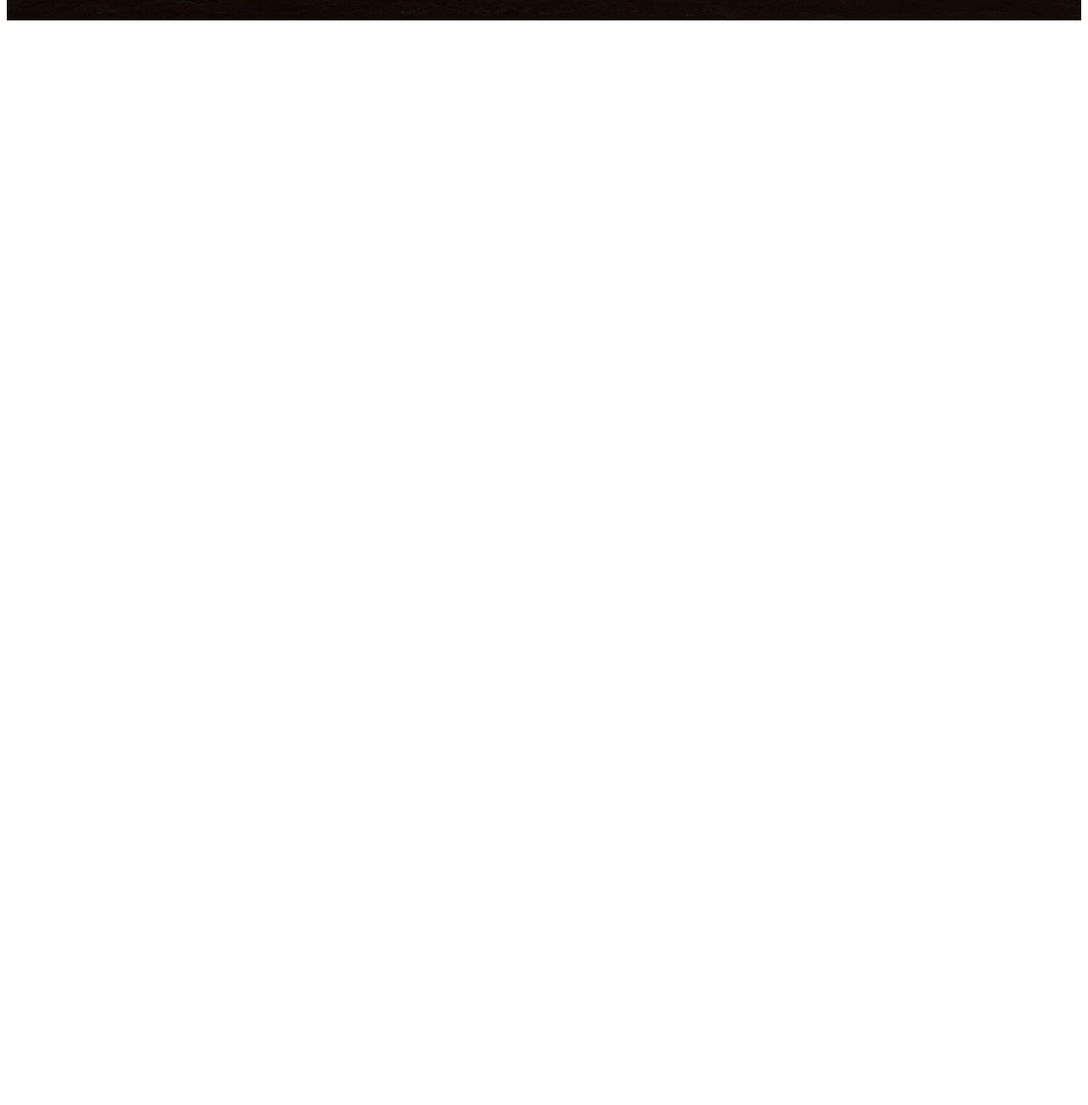
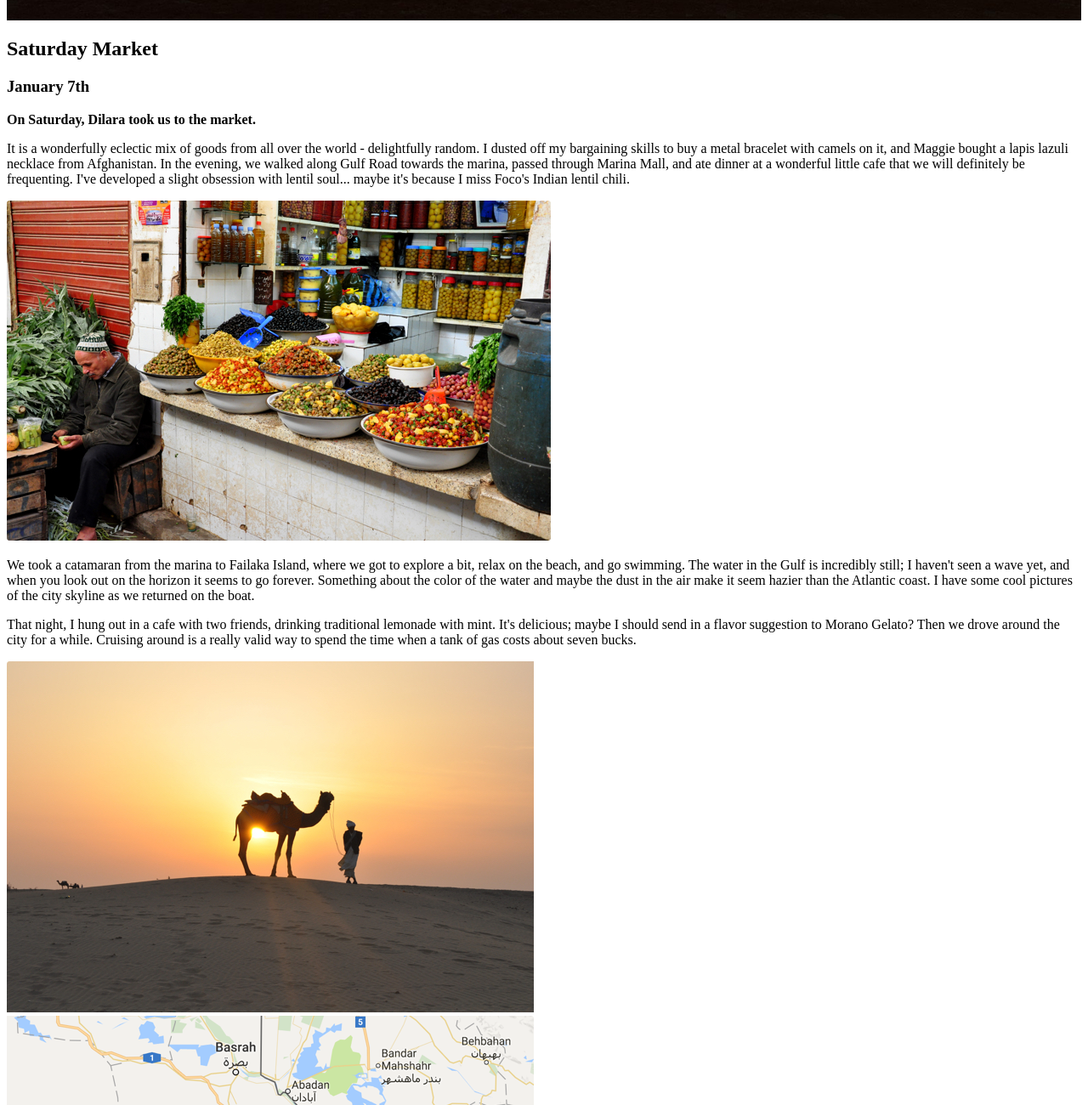
Before and after one commit to kendallawills/Codecademy_Banas_Travel_Blog, a plain HTML site: page index.html in a window 1280 px wide. Shown: the part 720-2020 px from the top of the page at 85% size. Before the commit the page ends 800 px from the top, so only its background shows below. Drawn offline with Linux system fonts and the light colour scheme.

Commit message:
Add Blog

```diff
--- a/index.html
+++ b/index.html
@@ -16,6 +16,51 @@
         </div>
 
         <!-- BLOG -->
+        <div id="blog">
+
+            <!-- POST -->
+            <div class="post">
+                <h2>Saturday Market</h2>
+                <h3>January 7th</h3>
+                <strong class="opening-line">On Saturday, Dilara took us to the market.</strong>
+                <p>It is a wonderfully eclectic mix of goods from all over the world - delightfully
+                    random. I dusted off my bargaining skills to buy a metal bracelet with camels on
+                    it, and Maggie bought a lapis lazuli necklace from Afghanistan. In the evening,
+                    we walked along Gulf Road towards the marina, passed through Marina Mall, and ate
+                    dinner at a wonderful little cafe that we will definitely be frequenting. I've
+                    developed a slight obsession with lentil soul... maybe it's because I miss Foco's
+                    Indian lentil chili.
+                </p>
+                <div class="image-container">
+                    <img src="resources/images/market.jpg">
+                </div>
+                <p>We took a catamaran from the marina to Failaka Island, where we got to explore a
+                    bit, relax on the beach, and go swimming. The water in the Gulf is incredibly
+                    still; I haven't seen a wave yet, and when you look out on the horizon it seems
+                    to go forever. Something about the color of the water and maybe the dust in the
+                    air make it seem hazier than the Atlantic coast. I have some cool pictures of
+                    the city skyline as we returned on the boat.
+                </p>
+                <p>That night, I hung out in a cafe with two friends, drinking traditional lemonade
+                    with mint. It's delicious; maybe I should send in a flavor suggestion to Morano
+                    Gelato? Then we drove around the city for a while. Cruising around is a really
+                    valid way to spend the time when a tank of gas costs about seven bucks.
+                </p>
+            </div>
+
+            <!-- IMAGES -->
+            <div class="images">
+                <div class="image-container">
+                    <img src="resources/images/camel.jpg">
+                </div><!-- Adding comment to ensure no whitespace between inline-block div
+                    elements from HTML file. -->
+                <div class="image-container">
+                    <img src="resources/images/map.png">
+                </div>
+            </div>
+        </div>
+
+        <!-- FOOTER -->
 
     </body>
 
```
Also changed, not shown: resources/images/camel.jpg (added), resources/images/map.png (added), resources/images/market.jpg (added).
